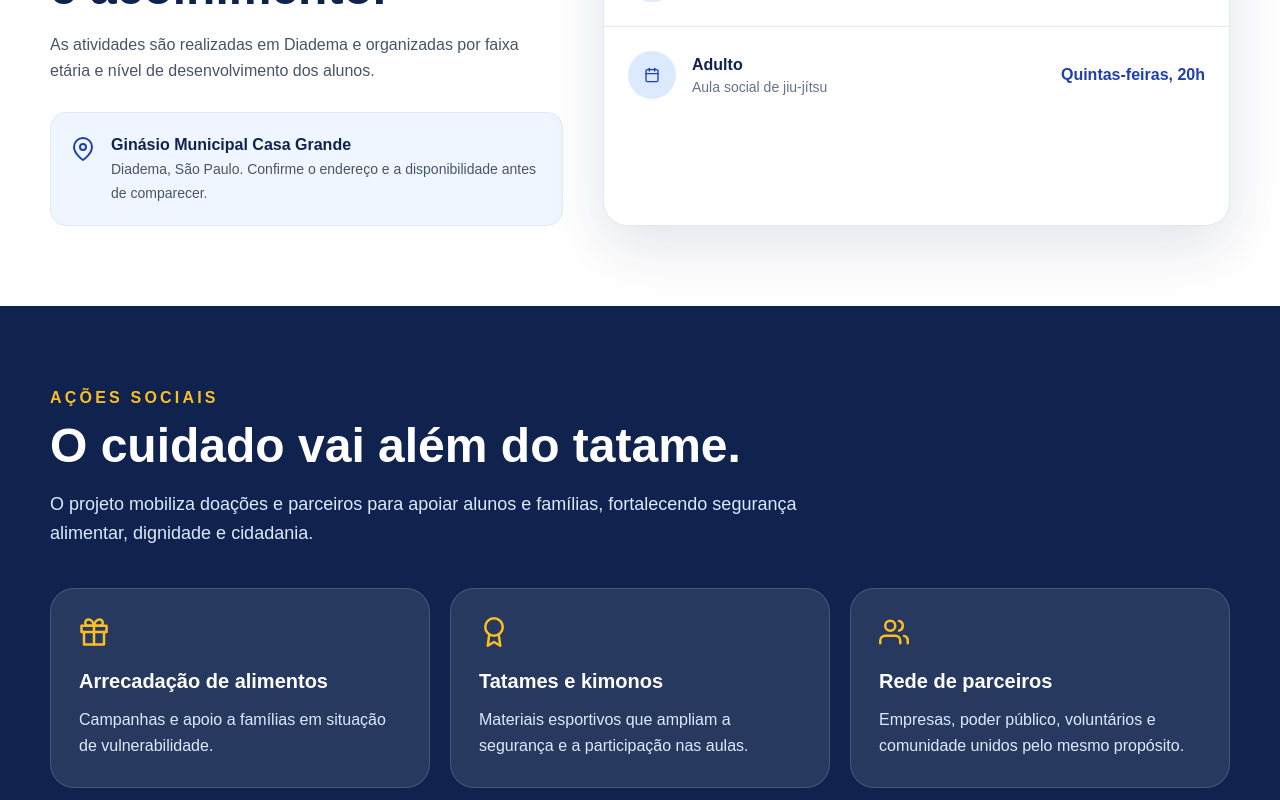
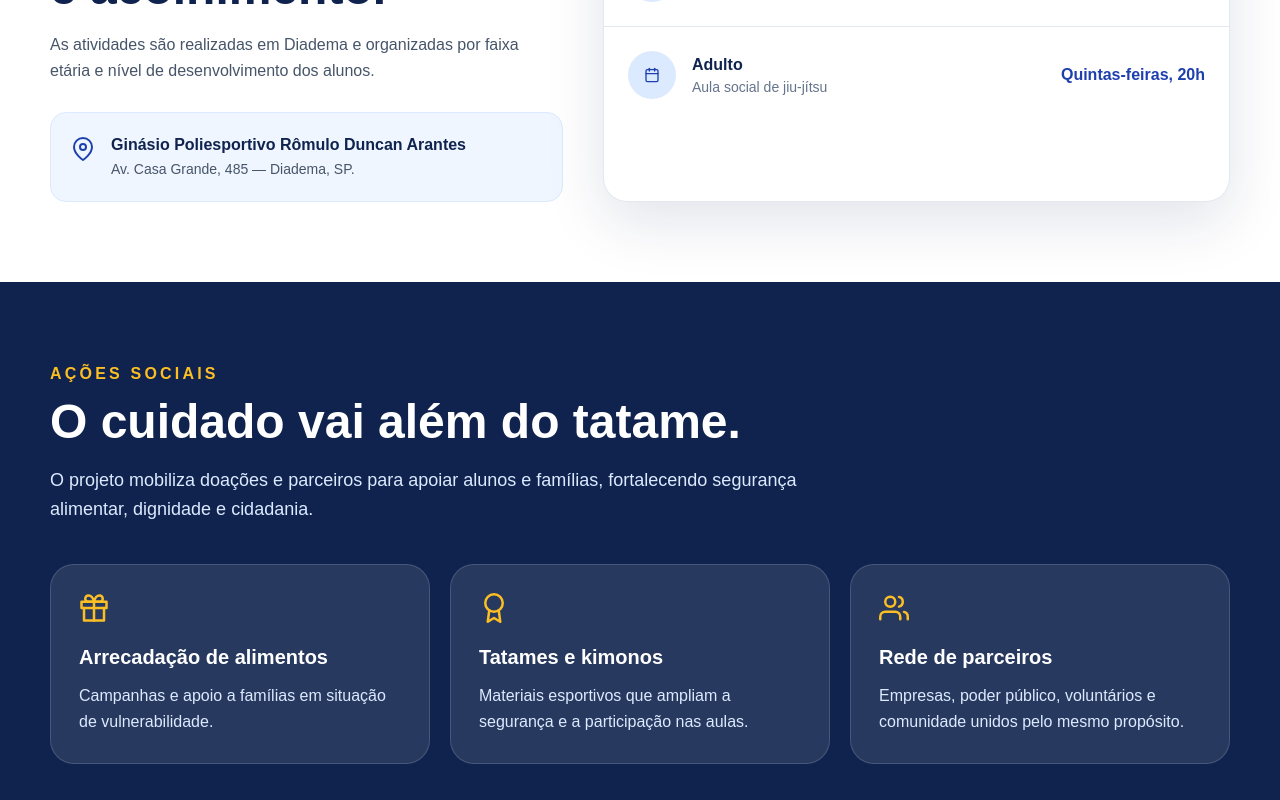
Before and after one commit to chefdcg20-commits/maocommao.org.com, a Next.js app: page / in a window 1280 px wide. Shown: the part 2440-3240 px from the top of the page. Built offline with nearby package versions, Linux system fonts and the light colour scheme.

Commit message:
Adiciona endereço do ginásio

```diff
--- a/app/page.tsx
+++ b/app/page.tsx
@@ -148,7 +148,7 @@ export default function Home() {
             <p className="font-black uppercase tracking-[0.2em] text-brand-600">Aulas e horários</p>
             <h2 className="mt-3 text-3xl font-black text-brand-900 sm:text-5xl">Jiu-jítsu com orientação, disciplina e acolhimento.</h2>
             <p className="mt-5 leading-relaxed text-slate-600">As atividades são realizadas em Diadema e organizadas por faixa etária e nível de desenvolvimento dos alunos.</p>
-            <div className="mt-7 flex items-start gap-4 rounded-2xl border border-brand-100 bg-brand-50 p-5"><FiMapPin className="mt-1 shrink-0 text-2xl text-brand-700" /><p><strong className="block text-brand-900">Ginásio Municipal Casa Grande</strong><span className="text-sm text-slate-600">Diadema, São Paulo. Confirme o endereço e a disponibilidade antes de comparecer.</span></p></div>
+            <div className="mt-7 flex items-start gap-4 rounded-2xl border border-brand-100 bg-brand-50 p-5"><FiMapPin className="mt-1 shrink-0 text-2xl text-brand-700" /><p><strong className="block text-brand-900">Ginásio Poliesportivo Rômulo Duncan Arantes</strong><span className="text-sm text-slate-600">Av. Casa Grande, 485 — Diadema, SP.</span></p></div>
           </div>
           <div className="overflow-hidden rounded-3xl border border-slate-200 bg-white shadow-soft">
             {[
@@ -216,7 +216,7 @@ export default function Home() {
 
       <section id="contato" className="section-space bg-brand-50">
         <div className="container-site grid gap-10 lg:grid-cols-[0.8fr_1.2fr]">
-          <div><p className="font-black uppercase tracking-[0.2em] text-brand-600">Contato</p><h2 className="mt-3 text-3xl font-black text-brand-900 sm:text-5xl">Vamos construir essa transformação juntos.</h2><p className="mt-5 leading-relaxed text-slate-600">Entre em contato para conhecer as aulas, apoiar uma ação, oferecer uma parceria ou participar do projeto.</p><div className="mt-7 grid gap-4"><div className="flex gap-3"><FiMapPin className="mt-1 text-brand-700" /><p><strong className="block text-brand-900">Diadema, São Paulo</strong><span className="text-sm text-slate-600">Atuação principal no bairro Casa Grande.</span></p></div><div className="flex gap-3"><FiHome className="mt-1 text-brand-700" /><p><strong className="block text-brand-900">Espaço próprio</strong><span className="text-sm text-slate-600">Uma das metas prioritárias para a próxima fase.</span></p></div></div></div>
+          <div><p className="font-black uppercase tracking-[0.2em] text-brand-600">Contato</p><h2 className="mt-3 text-3xl font-black text-brand-900 sm:text-5xl">Vamos construir essa transformação juntos.</h2><p className="mt-5 leading-relaxed text-slate-600">Entre em contato para conhecer as aulas, apoiar uma ação, oferecer uma parceria ou participar do projeto.</p><div className="mt-7 grid gap-4"><div className="flex gap-3"><FiMapPin className="mt-1 text-brand-700" /><p><strong className="block text-brand-900">Ginásio Poliesportivo Rômulo Duncan Arantes</strong><span className="text-sm text-slate-600">Av. Casa Grande, 485 — Diadema, SP.</span></p></div><div className="flex gap-3"><FiHome className="mt-1 text-brand-700" /><p><strong className="block text-brand-900">Espaço próprio</strong><span className="text-sm text-slate-600">Uma das metas prioritárias para a próxima fase.</span></p></div></div></div>
           <ContactForm />
         </div>
       </section>
```
